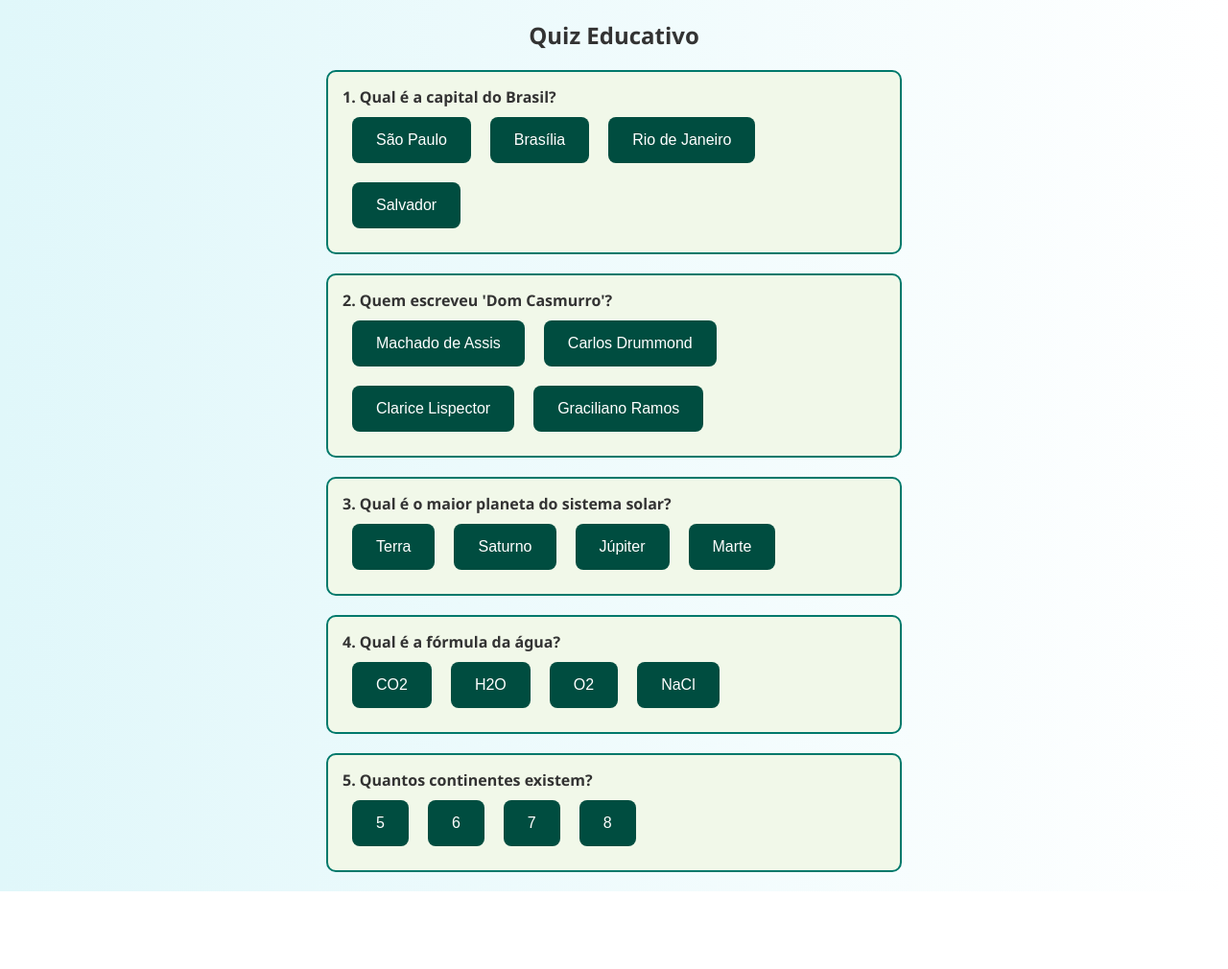
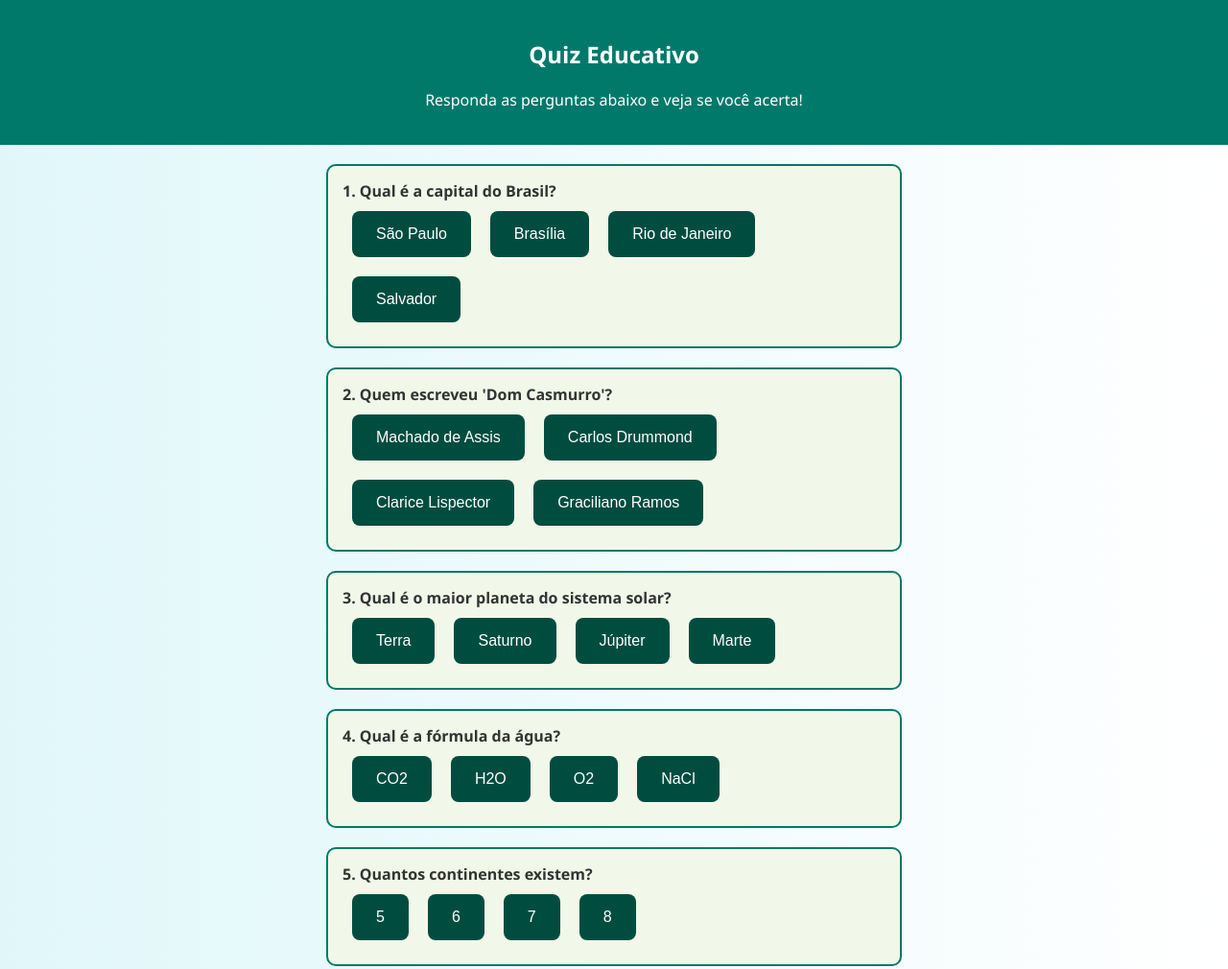
Before and after one commit to murilobernardo720-star/guerra-do-contestado, a plain HTML site: page quiz.html in a window 1280 px wide. Shown: the top 1010 px of the page at 96% size. Before the commit the page ends 929 px from the top, so only its background shows below. Drawn offline with Linux system fonts and the light colour scheme.

Commit message:
quiz.html

```diff
--- a/quiz.html
+++ b/quiz.html
@@ -7,7 +7,10 @@
   <link rel="stylesheet" href="style.css" />
 </head>
 <body>
-  <h2>Quiz Educativo</h2>
+  <header>
+    <h2>Quiz Educativo</h2>
+    <p>Responda as perguntas abaixo e veja se você acerta!</p>
+  </header>
   <div id="quiz-container"></div>
   <script src="script.js"></script>
 </body>
```
